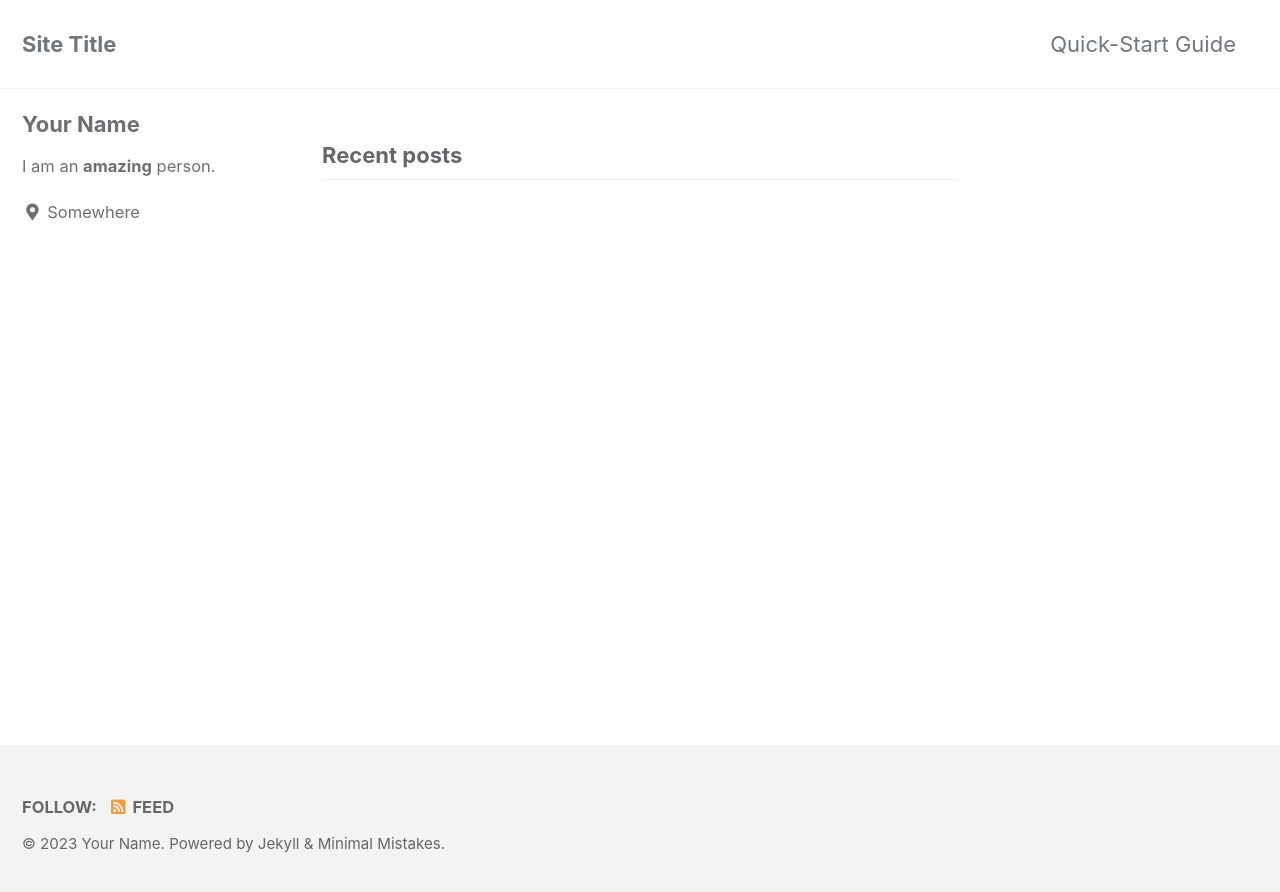
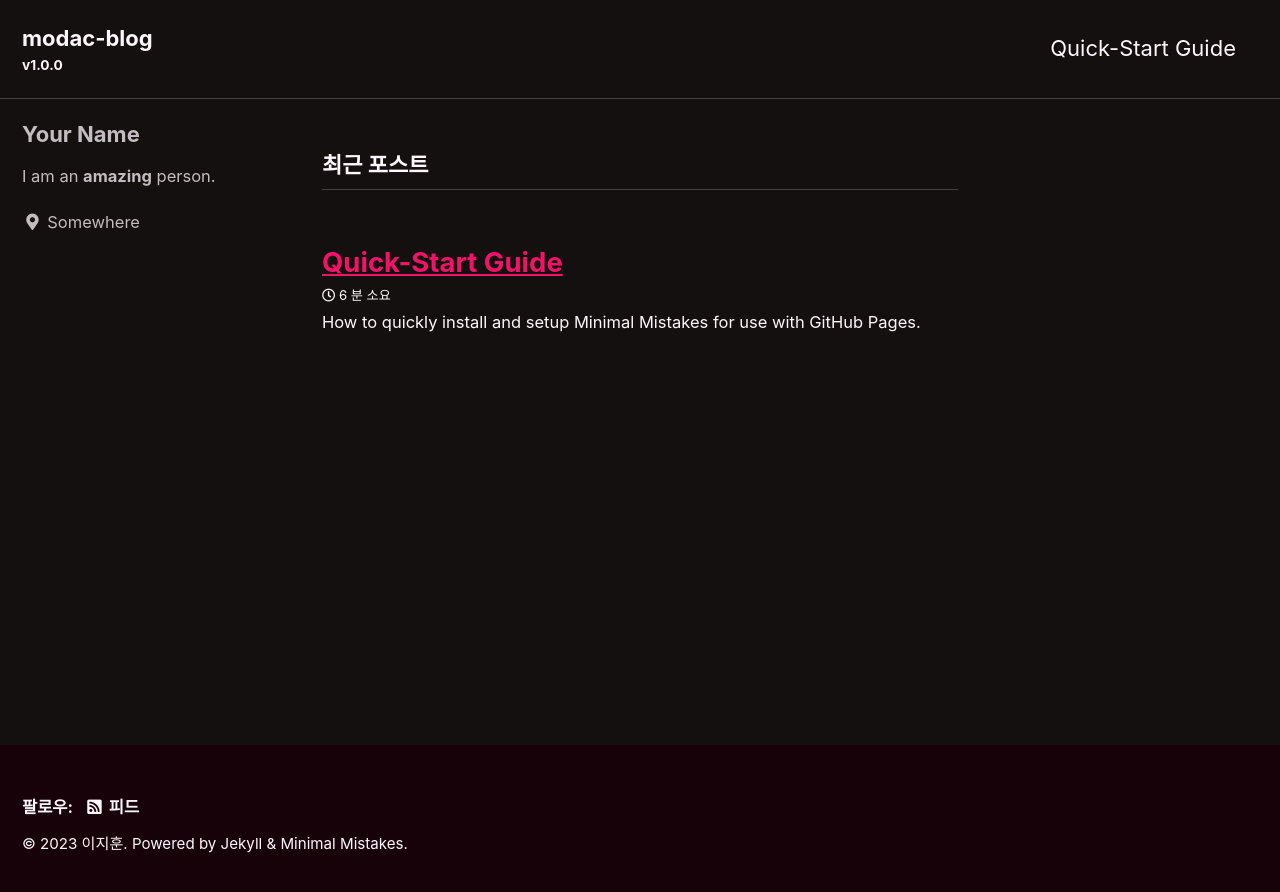
Before and after one commit to modac-bull/modac-bull.github.io, a Jekyll site: the page built from index.html, in a window 1280 px wide. Shown: the top 892 px of the page. Built offline with Jekyll 4.4.1, drawn with Linux system fonts in a browser that asks for light colours; cached includes are drawn as plain includes; the list of posts is cut into pages by our own code.

```diff
--- a/_config.yml
+++ b/_config.yml
@@ -12,18 +12,18 @@
 
 # theme                  : "minimal-mistakes-jekyll"
 # remote_theme           : "mmistakes/minimal-mistakes"
-minimal_mistakes_skin    : "default" # "air", "aqua", "contrast", "dark", "dirt", "neon", "mint", "plum", "sunrise"
+minimal_mistakes_skin    : "neon" # "air", "aqua", "contrast", "dark", "dirt", "neon", "mint", "plum", "sunrise"
 
 # Site Settings
-locale                   : "en-US"
-title                    : "Site Title"
-title_separator          : "-"
-subtitle                 : # site tagline that appears below site title in masthead
-name                     : "Your Name"
-description              : "An amazing website."
-url                      : # the base hostname & protocol for your site e.g. "https://mmistakes.github.io"
+locale                   : "ko-KR"
+title                    : "modac-blog"
+title_separator          : "&#124;"
+subtitle                 : "v1.0.0" # site tagline that appears below site title in masthead
+name                     : "이지훈"
+description              : ""
+url                      : https://modac-bull.github.io/ # the base hostname & protocol for your site e.g. "https://mmistakes.github.io"
 baseurl                  : # the subpath of your site, e.g. "/blog"
-repository               : # GitHub username/repo-name e.g. "mmistakes/minimal-mistakes"
+repository               : https://github.com/modac-bull/modac-bull.github.io.git # GitHub username/repo-name e.g. "mmistakes/minimal-mistakes"
 teaser                   : # path of fallback teaser image, e.g. "/assets/images/500x300.png"
 logo                     : # path of logo image to display in the masthead, e.g. "/assets/images/88x88.png"
 masthead_title           : # overrides the website title displayed in the masthead, use " " for no title
```
Also changed, not shown: _posts/2023-05-01-test.md (renamed from _posts/01-quick-start-guide.md), 18 other files.
